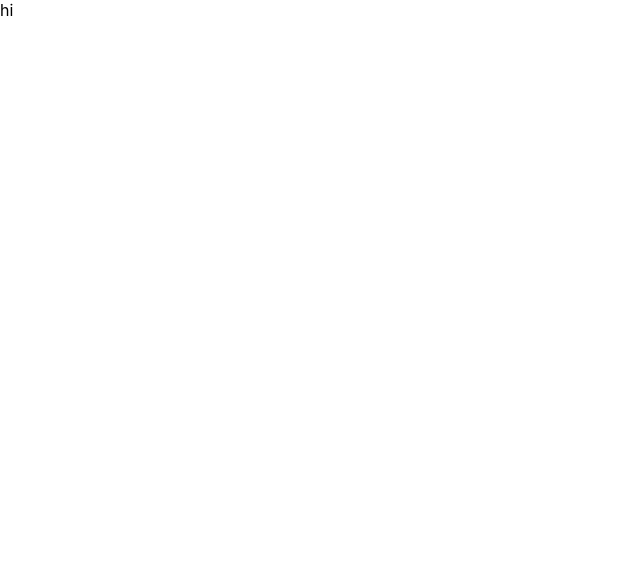
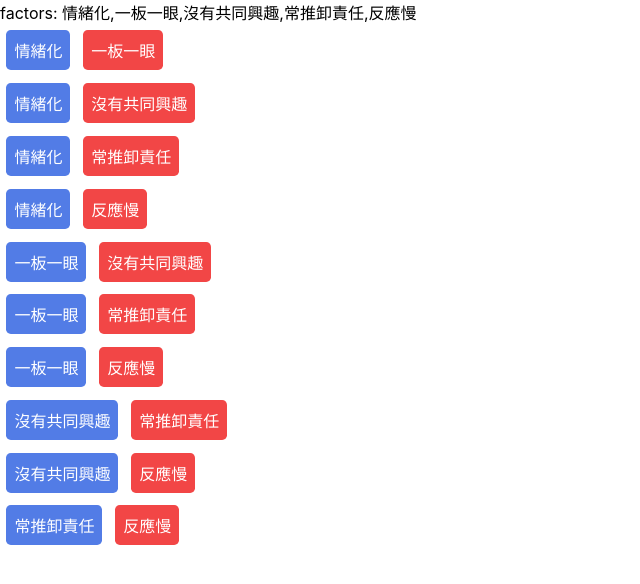
Before and after one commit to liang256/react-flower-exercise, a React (Create React App) app: page /compare in a window 1280 px wide. Shown: the top 584 px of the page, without its empty margins (0-640 px from the left). Built offline with nearby package versions, Linux system fonts and the light colour scheme.

Commit message:
feat: base compare

```diff
--- /dev/null
+++ b/src/Compare.css
@@ -0,0 +1,19 @@
+.optionContainer {
+    display: flex;
+}
+
+.option {
+    color: white;
+    background-color: gray;
+    padding: .5em;
+    border-radius: .3em;
+    margin: .4em;
+}
+
+.option.optionLeft {
+    background-color: rgb(82, 124, 230);
+}
+
+.option.optionRight {
+    background-color: rgb(242, 70, 70);
+}
--- a/src/Compare.js
+++ b/src/Compare.js
@@ -1,39 +1,123 @@
 import React from 'react'
+import './Compare.css'
 
 class Compare extends React.Component {
     constructor(props) {
         super(props)
-        // this.state={
-        //     value:this.props.location.state,
-        // }
-        if (this.props.location) {
-            console.log(this.props.location)
-        } else {
-            console.log('no state')
+
+        const factors = ['情緒化', '一板一眼', '沒有共同興趣', '常推卸責任', '反應慢']
+
+        this.state = {
+            factors: factors,
+            history: [],
+            queue: generatePairsByIndex(factors),
+            point: 1
         }
     }
-    // alertMessage(){
-    //     console.log(this.props.location.state.id);
-    // }
+
+    handleClickOption(pair, id, point) {
+        // console.log(pair + ': option(' + id + ') is selected')
+        const history = this.state.history
+        const result = {pair: pair, winner: id, point: point}
+        var queue = this.state.queue.filter(uncomparePair => uncomparePair !== pair)
+        var statePoint = this.state.point
+        history.push(result)
+
+        // check if game end
+        const score = countScore(history)
+        // console.log(score)
+        if (queue.length == 0) {
+            // check if same score
+            console.log('end, checking if need next round...')
+            const scoreFactorIdMap = {}
+            for (const factorId in score) {
+                const factorScore = score[factorId]
+                if (scoreFactorIdMap[factorScore] ===  undefined) {
+                    scoreFactorIdMap[factorScore] = []
+                }
+                scoreFactorIdMap[factorScore].push(factorId)
+            }
+            console.log('print out score map:')
+            console.log(scoreFactorIdMap)
+            var needNextRound = false
+            for (const score in scoreFactorIdMap) {
+                // console.log(factorIds)
+                const factorIds = scoreFactorIdMap[score]
+                if (factorIds.length > 1) {
+                    needNextRound = true
+                    queue = queue.concat(generatePairsByValue(factorIds))
+                }
+            }
+            if (needNextRound) {console.log('yes, we need next round...')}
+            statePoint = needNextRound ? (statePoint / 2) : statePoint
+        }
+
+        this.setState({history: history, queue: queue, point: statePoint})
+    }
+
     render() {
-        return (<div>hi</div>)
-        // return (
-        //     <>
-        //     hi
-        //     {/* the below is the id we are accessing */}
+        const factors = this.state.factors
+        const status = 'factors: ' + this.state.factors
+        const history = this.state.history
+        const point = this.state.point
+        var queue = this.state.queue
 
-        //     hay! I am detail no {this.props.location.state.id} and my name is
-        //     {this.props.location.state.name}
+        const comparePairs = queue.map(pair => {
+            const ids = pair.split("-")
+            const l_i = ids[0]
+            const r_i = ids[1]
+            return (
+                <div key={pair} className='optionContainer'>
+                    <div key={pair + '_' + l_i} className='option optionLeft' onClick={() => this.handleClickOption(pair, l_i, point)}>{factors[l_i]}</div>
+                    <div key={pair + '_' + r_i} className='option optionRight' onClick={() => this.handleClickOption(pair, r_i, point)}>{factors[r_i]}</div>
+                </div>
+            )
+        })
 
-        //     <br/>
-        //     <br/>
-
-        //     {/* press me to see the log in your browser console */}
-        //     <button onClick={()=>{this.alertMessage()}}>click me to see log</button>
-
-        //     </>
-        // )
+        return (
+            <div>
+                <span>{status}</span>
+                {comparePairs}
+                {/* <span>{score}</span> */}
+            </div>
+        )
     }
 }
 
+function countScore(history) {
+    const score = {}
+    for (const result of history) {
+        if (score[result.winner] === undefined) {
+            score[result.winner] = result.point
+        } else {
+            score[result.winner] += result.point
+        }
+    }
+    return score
+}
+
+function generatePairsByIndex(factors) {
+    const queue = []
+    const fac_len = factors.length
+    for (var l_i = 0; l_i < fac_len - 1; l_i++) {
+        for (var r_i = l_i + 1; r_i < fac_len; r_i++) {
+            const key = l_i + '-' + r_i
+            queue.push(key)
+        }
+    }
+    return queue
+}
+
+function generatePairsByValue(ids) {
+    const queue = []
+    const len = ids.length
+    for (var l_i = 0; l_i < len - 1; l_i++) {
+        for (var r_i = l_i + 1; r_i < len; r_i++) {
+            const key = ids[l_i] + '-' + ids[r_i]
+            queue.push(key)
+        }
+    }
+    return queue
+}
+
 export default Compare
```
